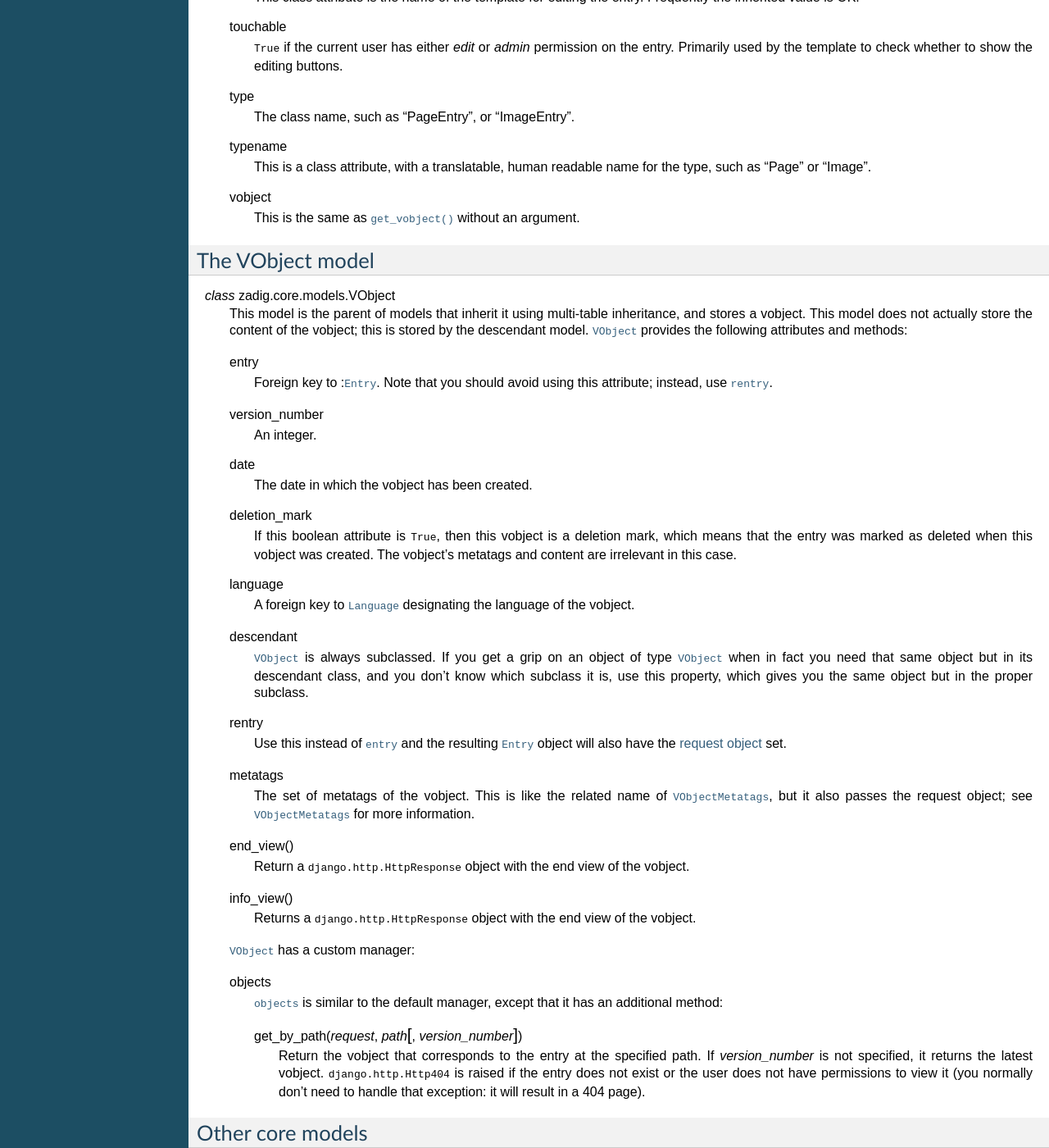
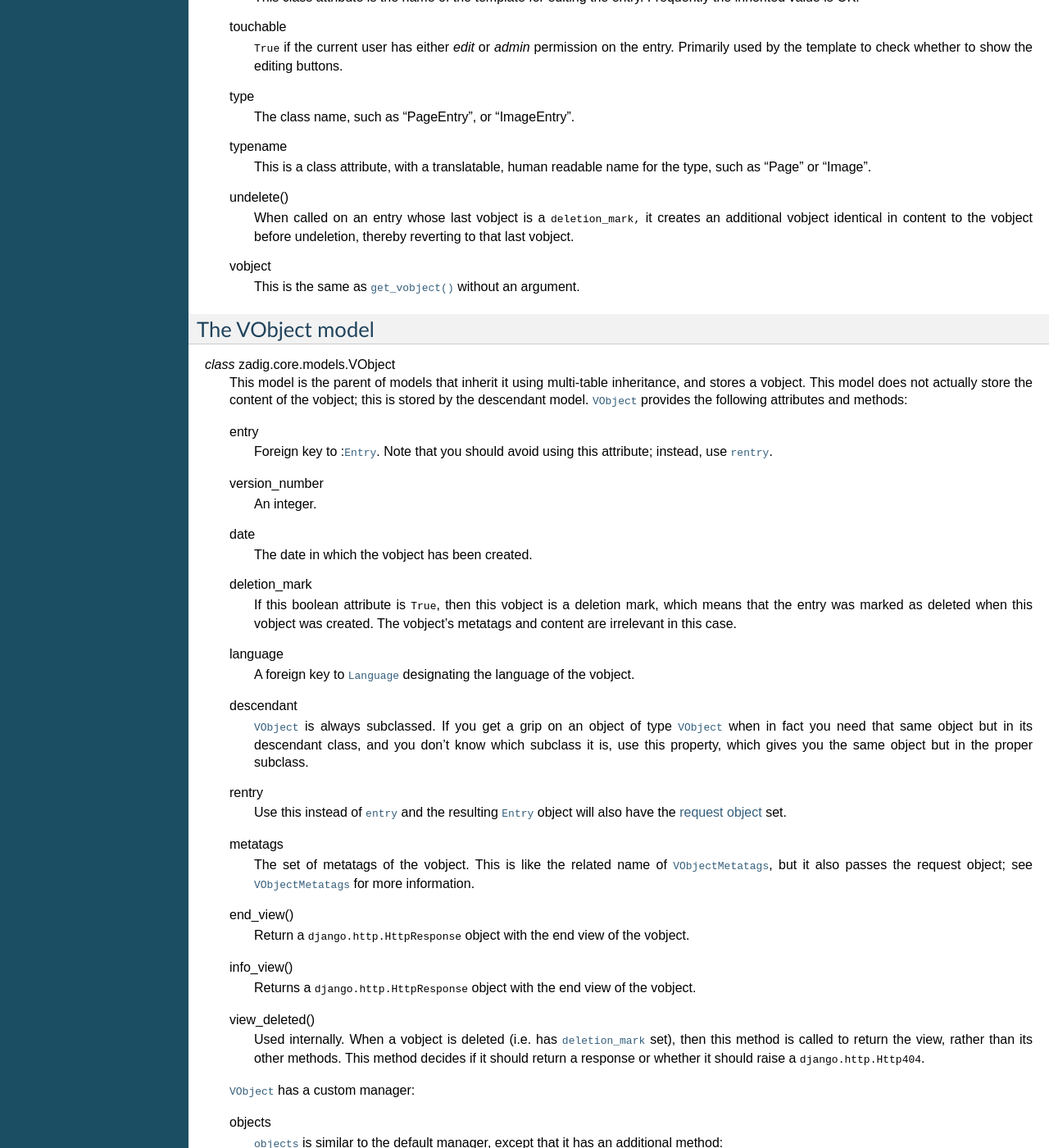
Before and after one commit to aptiko/zadig, a Sphinx documentation site: the page built from docs/api.txt, in a window 1280 px wide and 1400 px high, scrolled down 4225 px. Shown: the whole window at 82% size. Built offline with Sphinx 7.4.7, drawn with Linux system fonts in a browser that asks for light colours; some of the changed text lies outside the part shown.

Commit message:
Implementing undeletions

```diff
--- a/docs/api.txt
+++ b/docs/api.txt
@@ -387,6 +387,13 @@ The Entry model
       This is a class attribute, with a translatable, human readable
       name for the type, such as "Page" or "Image".
 
+   .. method:: zadig.core.models.Entry.undelete()
+
+      When called on an entry whose last vobject is a
+      :attr:`~zadig.core.models.VObject.deletion_mark,` it creates an
+      additional vobject identical in content to the vobject before
+      undeletion, thereby reverting to that last vobject.
+
    .. attribute:: zadig.core.models.Entry.vobject
 
       This is the same as
@@ -462,6 +469,14 @@ The VObject model
 
       Returns a :class:`django.http.HttpResponse` object with the end
       view of the vobject.
+
+   .. method:: zadig.core.models.VObject.view_deleted()
+
+      Used internally. When a vobject is deleted (i.e. has
+      :attr:`~zadig.core.models.VObject.deletion_mark` set), then this
+      method is called to return the view, rather than its other
+      methods. This method decides if it should return a response or
+      whether it should raise a :exc:`django.http.Http404`.
 
    :class:`~zadig.core.models.VObject` has a custom manager:
 
```
Also changed, not shown: 3 other files.
